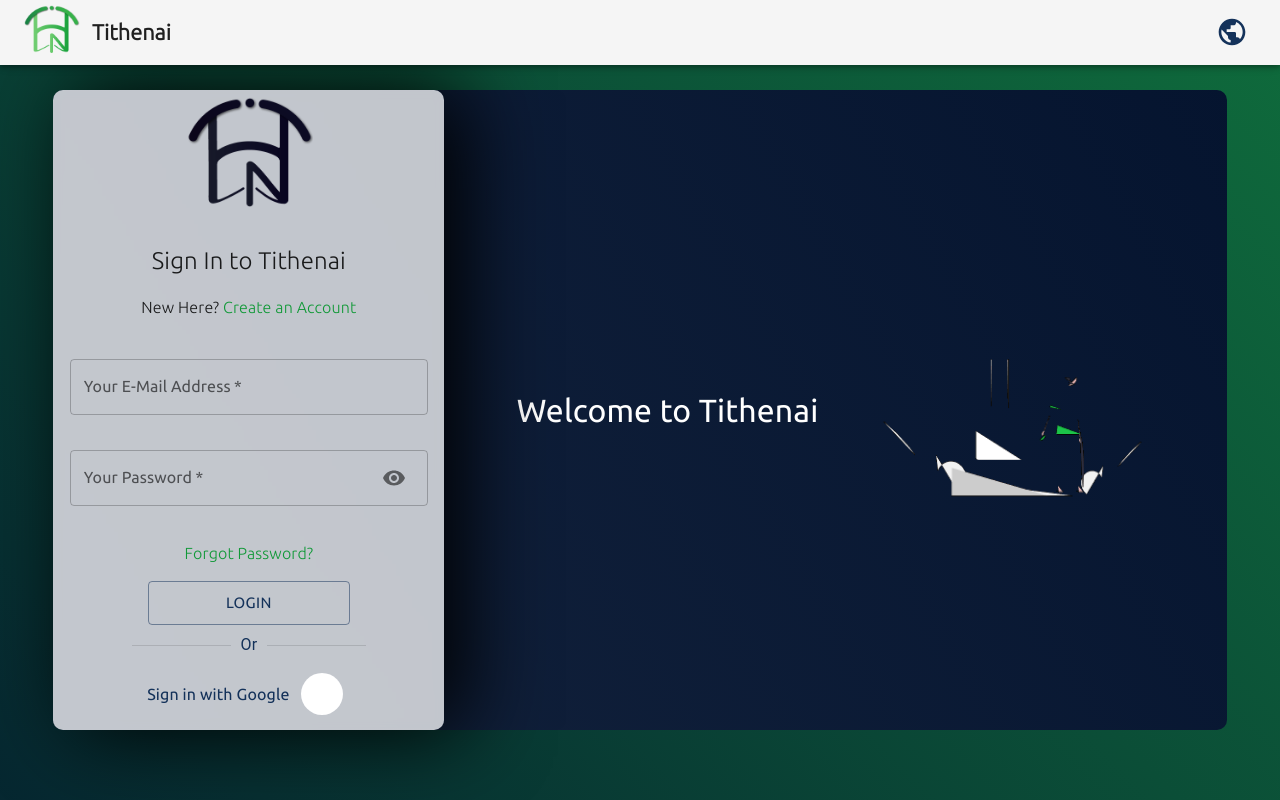
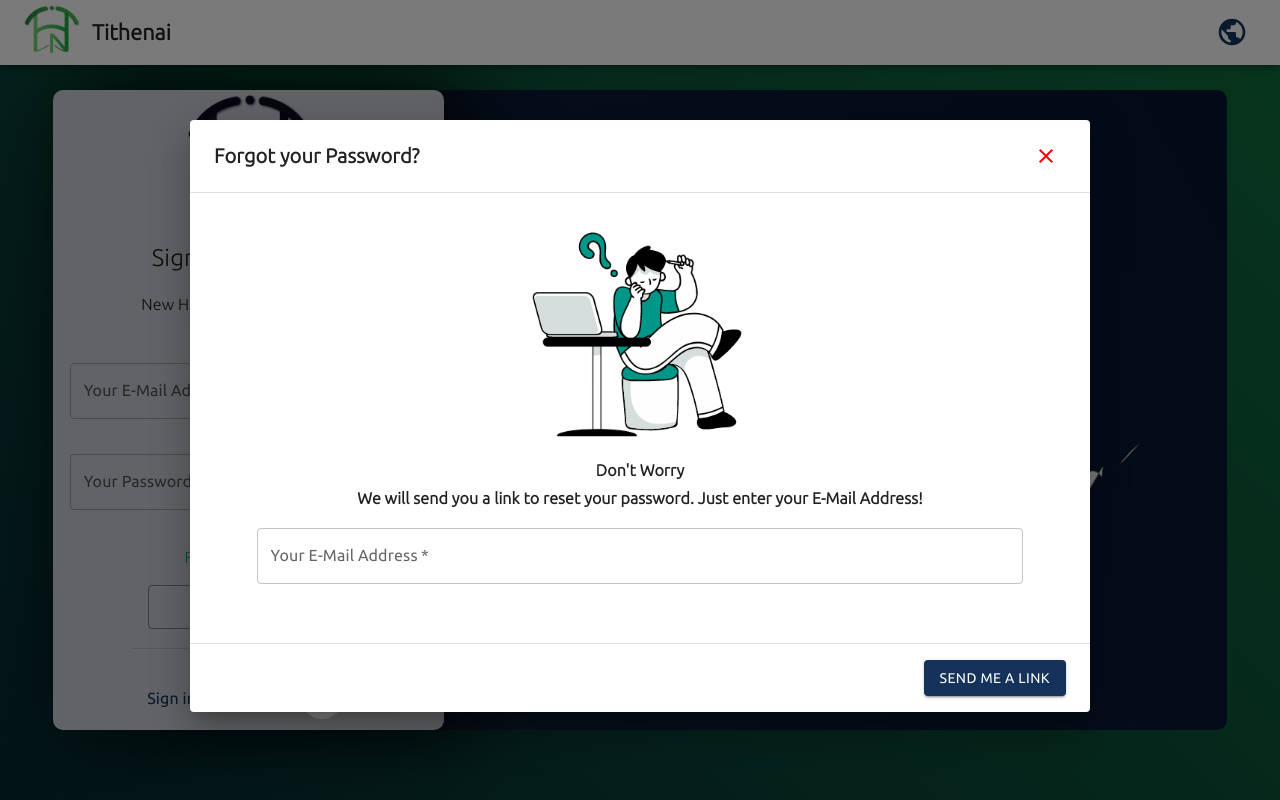
Before and after one commit to abodaotabashi/tithenai, a React (Create React App) app in the folder client/: page /login in a window 1280 px wide. Both pictures are taken after a click on the element "Forgot Password?". Built offline with nearby package versions, Linux system fonts and the light colour scheme.

Commit message:
Layout of Forgot Password Dialog created

```diff
--- a/client/src/app/App.js
+++ b/client/src/app/App.js
@@ -72,7 +72,7 @@ class App extends Component {
                             <Route path='/register' exact element={<RegisterPage/>}/>
                             {/*
                             <Route path='/' exact element={<LandingPage/>}/>
-                            <Route path='/forgotPassword' exact element={<ForgotPasswordPage/>}/>
+                            <Route path='/editProfile' exact element={<EditProfilePage/>}/>
                             */}
                         </Routes>
                     </Router>
--- a/client/src/assets/styles.css
+++ b/client/src/assets/styles.css
@@ -80,6 +80,13 @@
 
 .forwardingSpan:hover {
     color: #03122D;
+}
+
+.dialogTitle {
+    display: flex;
+    align-items: center;
+    justify-content: center;
+    font-family: 'Raleway';
 }
 
 /* ----- Responsive Design ----- */
--- /dev/null
+++ b/client/src/components/ForgotPasswordDialog.js
@@ -0,0 +1,164 @@
+import React from 'react';
+import {
+    Dialog,
+    DialogTitle,
+    DialogContent,
+    Grid,
+    Typography,
+    IconButton,
+    Button,
+    DialogActions,
+    TextField
+} from '@mui/material';
+import { Formik, Form, Field, ErrorMessage } from 'formik';
+import * as Yup from 'yup';
+
+import { makeStyles } from '@mui/styles';
+import '../assets/styles.css';
+import CloseIcon from '@mui/icons-material/Close';
+
+import ForgotPasswordIllustration from '../assets/gifs/ForgotPassword.gif';
+import MailSentIllustration from '../assets/gifs/Sent.gif';
+
+const useStyles = makeStyles(theme => ({
+    dialogWrapper: {
+        position: 'absolute',
+        top: theme.spacing(2),
+        [theme.breakpoints.down('md')]: {
+            top: theme.spacing(1)
+        },
+    },
+    illustration: {
+        width: "15rem",
+        [theme.breakpoints.down('lg')]: {
+            width: "15rem",
+        },
+        [theme.breakpoints.down('md')]: {
+            width: "10rem",
+        },
+        [theme.breakpoints.down('sm')]: {
+            width: "8rem",
+        },
+    }
+}));
+
+const initial_form_values = {
+    emailUser: '',
+};
+
+const form_validation_schema = Yup.object().shape({
+    emailUser: Yup.string()
+            .email("Invalid Email! Please enter a valid E-Mail address!")
+            .required("This Field is required!")
+});
+
+const ForgotPasswordDialog = (props) => {
+    const { openDialog, toggleDialog, sendEmailFunction} = props;
+
+    const [sent, setSent] = React.useState(false);
+
+    const classes = useStyles();
+
+    const handleCheckEmail = (values, props) => {
+        sendEmailFunction(values.emailUser.toLowerCase().trim());
+        setSent(true);
+        props.resetForm();
+    }
+
+    const handleCloseDialog = () => {
+        toggleDialog(false);
+        setSent(false);
+    }
+
+    return (
+        <Dialog open={openDialog} maxWidth="md" fullWidth classes={{ paper: classes.dialogWrapper }}>
+            <Formik
+                initialValues={initial_form_values}
+                validationSchema={form_validation_schema}
+                onSubmit={handleCheckEmail}>
+                {({ values, touched, errors }) =>
+                <Form>
+                    <DialogTitle>
+                        <div className="dialogTitle">
+                            <Typography variant="h6" component="div" style={{flexGrow:1, fontFamily: "Ubuntu-Light", fontWeight: "700"}}>
+                                Forgot your Password?
+                            </Typography>
+                            <IconButton style={{color: "red"}} onClick={handleCloseDialog}>
+                                <CloseIcon style={{color: "red"}} />
+                            </IconButton>
+                        </div>
+                    </DialogTitle>
+                    <DialogContent dividers>
+                        {sent === false ?
+                        <Grid container alignItems="center">
+                            <Grid item xs={12} sm={12} md={12} lg={12} style={{textAlign: "center"}}>
+                                <img src={ForgotPasswordIllustration} alt="Welcome" className={classes.illustration}/>
+                            </Grid>
+                            <Grid item xs={12} sm={12} md={12} lg={12} style={{textAlign: "center"}}>
+                                <Typography variant="subtitle1" component="div" style={{flexGrow:1, fontFamily: "Ubuntu-Light", fontWeight: "700", textAlign: "center"}}>
+                                    Don't Worry
+                                </Typography>
+                            </Grid>
+                            <Grid item xs={12} sm={12} md={12} lg={12} style={{textAlign: "center"}}>
+                                <Typography variant="subtitle1" component="div" style={{flexGrow:1, fontFamily: "Ubuntu-Light", fontWeight: "700", textAlign: "center"}}>
+                                    We will send you a link to reset your password. Just enter your E-Mail Address!
+                                </Typography>
+                            </Grid>
+                            <Grid item xs={12} sm={12} md={12} lg={12} style={{textAlign: "center"}}>
+                                <Field
+                                    as={TextField}
+                                    name="emailUser"
+                                    error={touched.emailUser && Boolean(errors.emailUser)}
+                                    color="secondary"
+                                    required
+                                    label="Your E-Mail Address"
+                                    variant="outlined"
+                                    InputLabelProps={{
+                                        style: {
+                                            fontFamily: 'Ubuntu'
+                                        }
+                                    }}
+                                    style={{margin: "2vh auto", width: "90%"}}
+                                    helperText={<ErrorMessage name="emailUser"/>}/>
+                            </Grid>
+                            <Grid item xs={12} sm={12} md={12} lg={12}><br/></Grid>
+                        </Grid> :
+                        <Grid container alignItems="center" justifyContent="center">
+                            <Grid item xs={12} sm={12} md={12} lg={12} style={{textAlign: "center"}}>
+                                <img src={MailSentIllustration} alt="Welcome" className={classes.illustration} loop="0"/>
+                            </Grid>
+                            <Grid item xs={12} sm={12} md={12} lg={12} style={{textAlign: "center"}}>
+                                <Typography variant="subtitle1" component="div" style={{flexGrow:1, fontFamily: "Ubuntu-Light", fontWeight: "700", textAlign: "center"}}>
+                                    Please check your E-Mail Address. We have sent a link to reset your password successfully.
+                                </Typography>
+                            </Grid>
+                            <Grid item xl={12} sm={12} md={12} lg={12}><br/></Grid>
+                        </Grid> }
+                    </DialogContent>
+                    <DialogActions>
+                        {sent === false ?
+                        <Button
+                            variant="contained"
+                            color="secondary"
+                            style={{margin: "1vh 1rem", fontFamily: "Ubuntu"}}
+                            disabled={Boolean(errors.emailUser)}
+                            type="submit">
+                            Send Me A Link
+                        </Button> :
+                        <Button
+                            variant="contained"
+                            color="secondary"
+                            style={{margin: "1vh 1rem", fontFamily: "Ubuntu"}}
+                            onClick={handleCloseDialog}>
+                            OK
+                        </Button>
+                        }
+                    </DialogActions>
+                </Form>
+                }
+            </Formik>
+        </Dialog>
+    )
+}
+
+export default ForgotPasswordDialog;
--- a/client/src/containers/LoginForm.js
+++ b/client/src/containers/LoginForm.js
@@ -7,10 +7,16 @@ import Visibility from '@mui/icons-material/Visibility';
 import VisibilityOff from '@mui/icons-material/VisibilityOff';
 import '../assets/styles.css';
 import GoogleGif from '../assets/gifs/GoogleLogoOptimized.gif';
+import ForgotPasswordDialog from "../components/ForgotPasswordDialog";
 
 class LoginForm extends Component {
     state = {
         showPassword: false,
+        openForgotPasswordDialog: false,
+    }
+
+    handleToggleForgotPasswordDialog = (status) => {
+        this.setState({ openForgotPasswordDialog: status});
     }
 
     handleLogin = (values, props) => {
@@ -23,8 +29,8 @@ class LoginForm extends Component {
         //TODO Authenticate the Information of the user with its google account
     }
 
-    handleGoToForgotPassword = () => {
-        this.props.history.push({ pathname: '/forgotPassword' });
+    handleSendResetPasswordEmail = () => {
+        //TODO Send Email to reset the password to the entered email address if exists in the database
     }
 
     render() {
@@ -95,7 +101,7 @@ class LoginForm extends Component {
                                 }}/>
                         </Grid>
                         <Grid item xs={12} sm={12} md={12} lg={12}>
-                                <p className="forwardingSpan" onClick={this.handleOpenForgotPasswordDialog}>Forgot Password?</p>
+                            <p className="forwardingSpan" onClick={() => this.handleToggleForgotPasswordDialog(true)}>Forgot Password?</p>
                         </Grid>
                         <Grid item xs={12} sm={12} md={12} lg={12}>
                             <Button disabled={Boolean(errors.email) || Boolean(errors.password)} color="secondary" variant="outlined" size="large" type="submit" style={{padding: "1vh 6vw", fontFamily: "Ubuntu"}}>Login</Button>
@@ -108,6 +114,10 @@ class LoginForm extends Component {
                             </IconButton>
                         </Grid>
                     </Grid>
+                    <ForgotPasswordDialog
+                        sendEmailFunction={this.handleSendResetPasswordEmail}
+                        openDialog={this.state.openForgotPasswordDialog}
+                        toggleDialog={this.handleToggleForgotPasswordDialog} />
                 </Form>
                 }
             </Formik>
--- a/client/src/pages/LoginPage.js
+++ b/client/src/pages/LoginPage.js
@@ -76,7 +76,9 @@ const LoginPage = () => {
                         <p className={classes.illustrationLabel}>Welcome to Tithenai</p>
                         <img src={LoginGif} alt="Welcome" className={classes.loginIllustration}/>
                     </Grid>
-                    <Grid item container xs={12} sm={12} md={5} lg={4} className="glassmorphismEffect75" justifyContent="center" direction="column">
+                    <Grid item container xs={12} sm={12} md={5} lg={4} className="glassmorphismEffect75" justifyContent="center">
+                        <Grid item container xs={12} sm={12} md={12} lg={12} xl={12} direction="row">
+                            <Grid item xs={12} sm={12} md={12} lg={12} xl={12} style={{width: "100%", display: "flex", flexDirection: "column", alignItems: "center", justifyContent: "center"}}>
                                 <div style={{width: "100%", display: "flex", alignItems: "center", justifyContent: "center"}}>
                                     <img src={TithenaiLogo} alt="Tithenai" className='headerLabelLogo' onClick={redirectToLandingPage}/>
                                 </div>
@@ -85,7 +87,11 @@ const LoginPage = () => {
                                     New Here?
                                     <span className="forwardingSpan" onClick={redirectToRegisterPage}>&nbsp;Create an Account</span>
                                 </p>
+                            </Grid>
+                            <Grid item xs={12} sm={12} md={12} lg={12} xl={12} style={{width: "100%", display: "flex", alignItems: "center", justifyContent: "center"}}>
                                 <LoginForm />
+                            </Grid>
+                        </Grid>
                     </Grid>
                 </Grid>
             </Grid>
```
Also changed, not shown: client/src/assets/gifs/ForgotPassword.gif (added), client/src/assets/gifs/Sent.gif (added). Lines whose indentation alone changed are shown as unchanged.
